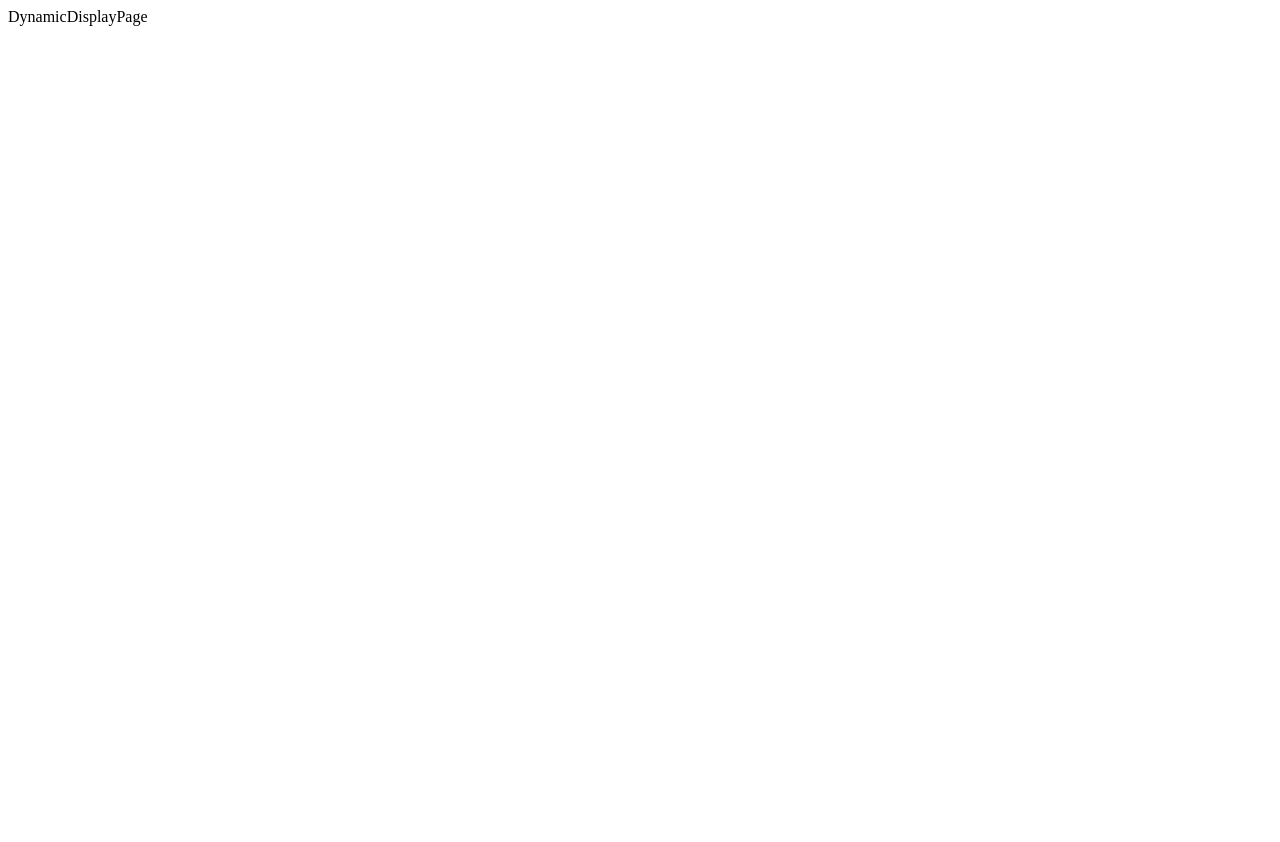
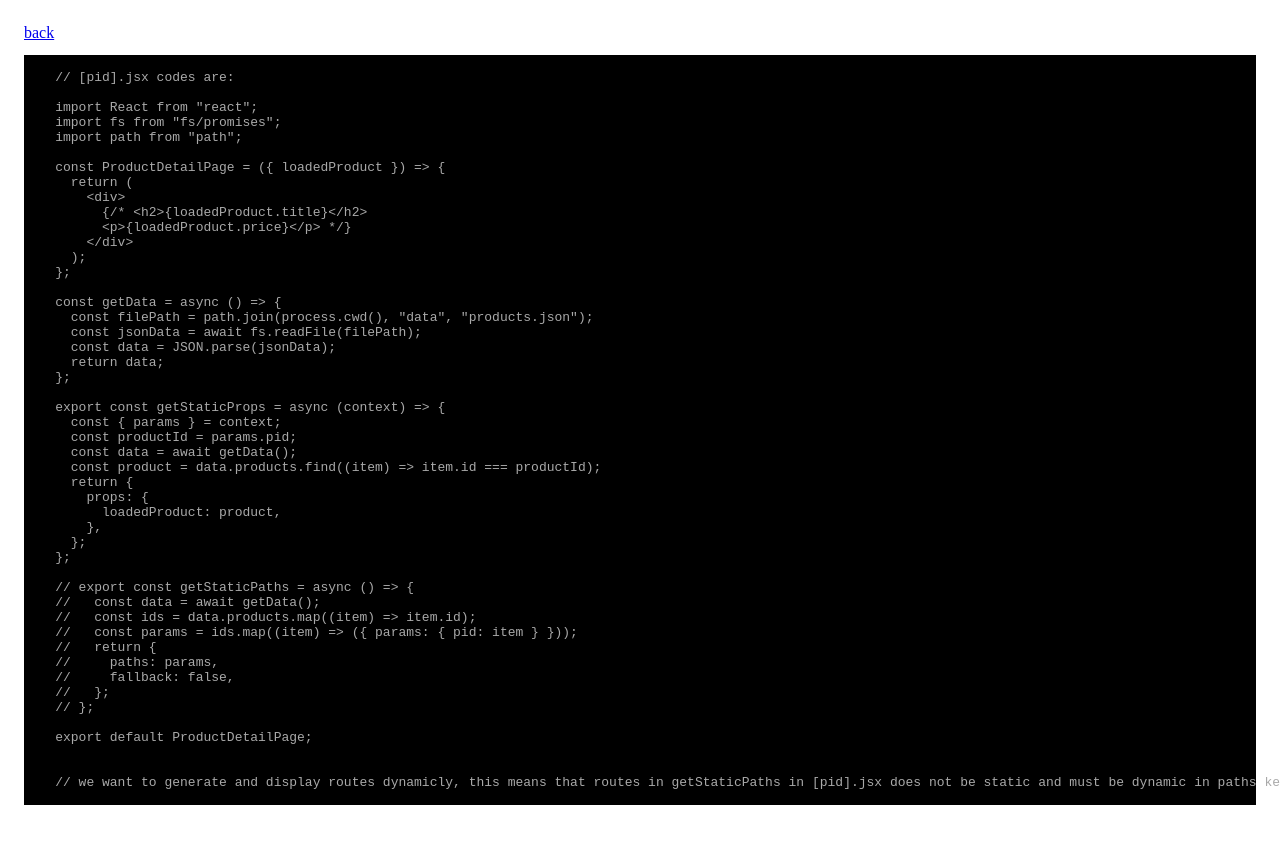
Before and after one commit to arefmaghdam/review-of-js-next.js-12, a Next.js app: page /components/nextjs/dynamic-display-page in a window 1280 px wide. Before the commit the page ends 800 px from the top, so only its background shows below. Built offline with nearby package versions, Linux system fonts and the light colour scheme.

Commit message:
feat: review of dynamic routes generate and display with implementation

```diff
--- a/pages/components/nextjs/dynamic-display-page.jsx
+++ b/pages/components/nextjs/dynamic-display-page.jsx
@@ -1,11 +1,66 @@
-import React from 'react'
+import React from "react";
+import styles from "../../../styles/Home.module.css";
+import CodePreview from "../../components/code-preview";
+import Link from "next/link";
 
 const DynamicDisplayPage = () => {
   return (
-    <div>
-      DynamicDisplayPage
+    <div className={styles.subPages}>
+      <Link href="/">back</Link>
+      <CodePreview
+        content={`
+    // [pid].jsx codes are:
+
+    import React from "react";
+    import fs from "fs/promises";
+    import path from "path";
+
+    const ProductDetailPage = ({ loadedProduct }) => {
+      return (
+        <div>
+          {/* <h2>{loadedProduct.title}</h2>
+          <p>{loadedProduct.price}</p> */}
+        </div>
+      );
+    };
+
+    const getData = async () => {
+      const filePath = path.join(process.cwd(), "data", "products.json");
+      const jsonData = await fs.readFile(filePath);
+      const data = JSON.parse(jsonData);
+      return data;
+    };
+
+    export const getStaticProps = async (context) => {
+      const { params } = context;
+      const productId = params.pid;
+      const data = await getData();
+      const product = data.products.find((item) => item.id === productId);
+      return {
+        props: {
+          loadedProduct: product,
+        },
+      };
+    };
+
+    // export const getStaticPaths = async () => {
+    //   const data = await getData();
+    //   const ids = data.products.map((item) => item.id);
+    //   const params = ids.map((item) => ({ params: { pid: item } }));
+    //   return {
+    //     paths: params,
+    //     fallback: false,
+    //   };
+    // };
+
+    export default ProductDetailPage;
+
+
+    // we want to generate and display routes dynamicly, this means that routes in getStaticPaths in [pid].jsx does not be static and must be dynamic in paths key
+      `}
+      />
     </div>
-  )
-}
+  );
+};
 
-export default DynamicDisplayPage
+export default DynamicDisplayPage;
```
Also changed, not shown: pages/components/nextjs/[pid].jsx (+12 -8 lines).
